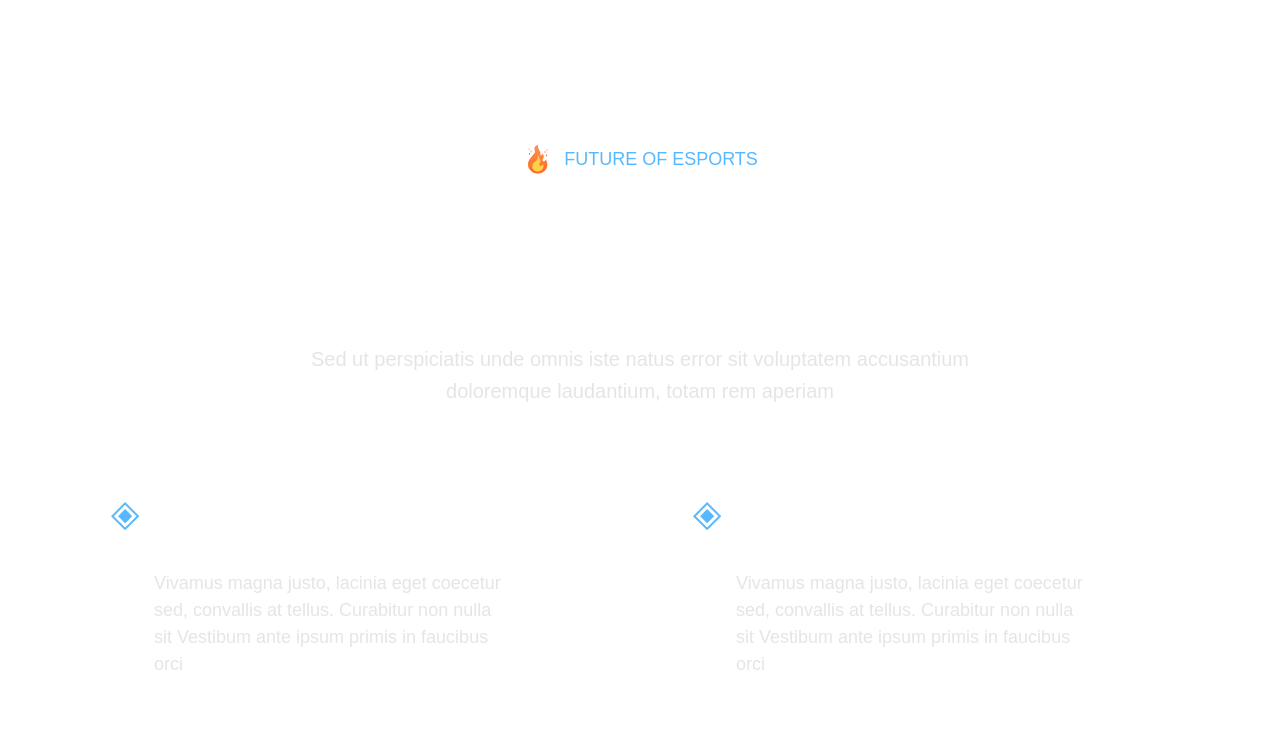
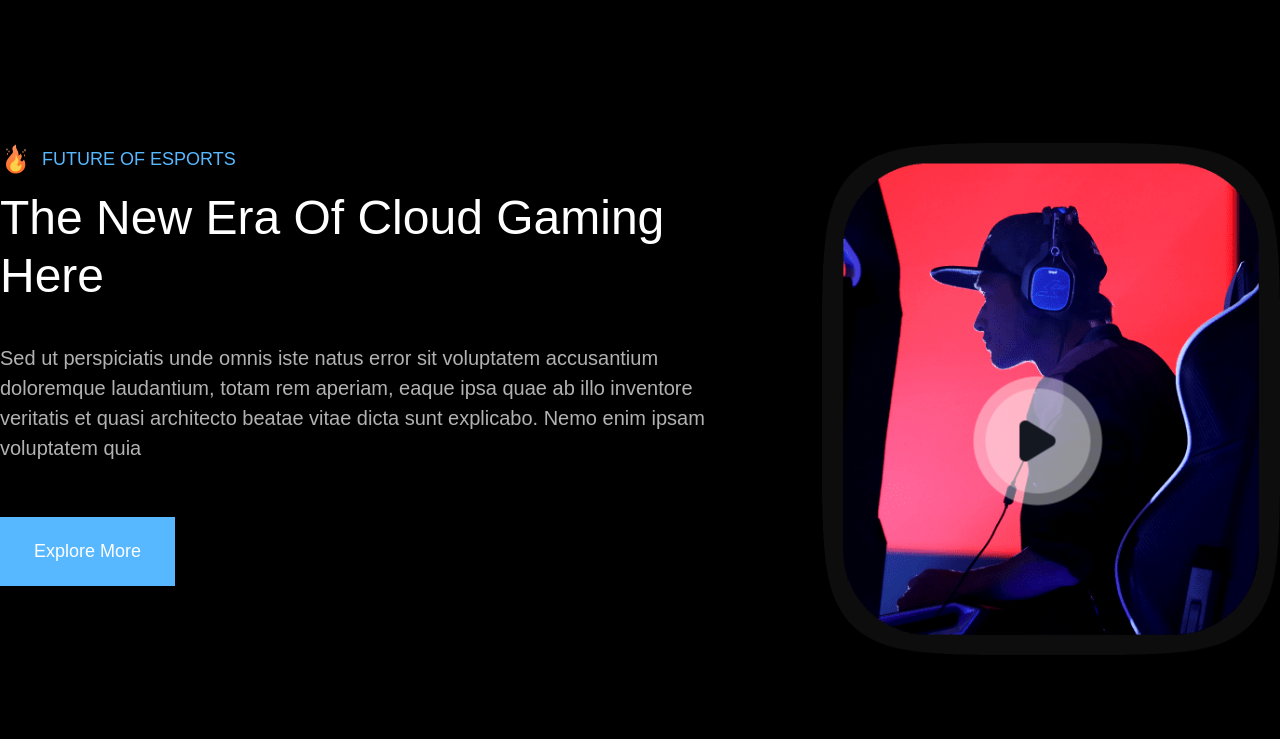
Before and after one commit to MSDipper/game, a website: page src/index.html in a window 1280 px wide. Shown: the top 739 px of the page. Drawn offline with nearby package versions, Linux system fonts and the light colour scheme; files that its build step writes are made by us from their sources; files whose address does not match are found by name.

Commit message:
add screen video

```diff
--- a/gulp/version.json
+++ b/gulp/version.json
@@ -1,3 +1,3 @@
 {
-    "main": "20231125214442"
+    "main": "20231126003018"
 }
--- /dev/null
+++ b/src/html/video.html
@@ -0,0 +1,61 @@
+<section class="video">
+    <div class="container">
+        <div class="video__inner">
+            <div class="video__content">
+                <a class="title__link" href="#">
+                    <svg xmlns="http://www.w3.org/2000/svg" width="32" height="32" viewBox="0 0 32 32" fill="none">
+                        <path
+                            d="M17.2468 7.25C18.0598 8.38815 18.4968 9.75188 18.4968 11.1506V12.5C18.9253 12.5 19.3414 12.3568 19.6791 12.0931C20.0168 11.8294 20.2567 11.4605 20.3606 11.0448L20.4968 10.5L20.8663 10.9434C21.4621 11.6583 21.7854 12.561 21.7789 13.4915C21.7725 14.4221 21.4367 15.3202 20.8311 16.0268C20.6041 16.2915 20.4855 16.6322 20.4988 16.9806C20.5122 17.3291 20.6565 17.6596 20.9031 17.9062C21.0407 18.0439 21.2059 18.151 21.3877 18.2205C21.5696 18.29 21.7641 18.3203 21.9584 18.3096C22.1528 18.2988 22.3427 18.2471 22.5158 18.158C22.6889 18.0688 22.8412 17.9441 22.9628 17.7921L23.9968 16.5L24.9968 19C25.4503 20.5115 25.486 22.1177 25.1002 23.6479C24.7144 25.1781 23.9215 26.5753 22.8056 27.6912L22.6795 27.8173C20.9619 29.535 18.6322 30.5 16.2031 30.5H15.1828C13.6011 30.5 12.0464 30.0904 10.67 29.3111C9.29359 28.5318 8.14247 27.4094 7.3287 26.0531C6.35428 24.4291 5.90726 22.5429 6.0492 20.6542C6.19114 18.7656 6.91505 16.9674 8.12127 15.5072L12.169 10.6073C12.5679 10.1244 12.8242 9.53994 12.9093 8.91945C12.9943 8.29897 12.9046 7.66707 12.6503 7.09475C12.3276 6.36877 12.2719 5.55208 12.4932 4.78904C12.7144 4.026 13.1983 3.36575 13.8593 2.925L15.9968 1.5V3.34944C15.9968 4.74812 16.4339 6.11185 17.2468 7.25Z"
+                            fill="url(#paint0_linear_1_95)" />
+                        <path
+                            d="M19.689 27.0882L19.6934 27.0838C20.4711 26.3001 21.026 25.3234 21.3009 24.2541C21.5758 23.1848 21.5608 22.0616 21.2575 21L19.8029 22.4546C19.6657 22.5919 19.5027 22.7008 19.3233 22.7751C19.144 22.8494 18.9517 22.8877 18.7576 22.8877C18.5635 22.8877 18.3712 22.8494 18.1919 22.7751C18.0125 22.7008 17.8495 22.5919 17.7123 22.4546C17.4514 22.1938 17.2974 21.8448 17.2807 21.4763C17.2639 21.1078 17.3855 20.7463 17.6217 20.4629C18.108 19.8794 18.4136 19.1667 18.5012 18.4122C18.5887 17.6577 18.4545 16.8941 18.1148 16.2147L15.7575 11.5L15.395 15.4875C15.3515 15.9657 15.2119 16.4303 14.9845 16.8532C14.7571 17.2762 14.4466 17.6488 14.0717 17.9489L12.0109 19.5976C11.4639 20.0352 11.0223 20.5902 10.7188 21.2216C10.4154 21.853 10.2578 22.5445 10.2578 23.2451V23.8125C10.2578 24.4973 10.4084 25.1736 10.6988 25.7938C10.9892 26.4139 11.4125 26.9626 11.9385 27.4009C12.7902 28.1106 13.8665 28.4943 14.975 28.4834L16.4199 28.4691C17.6488 28.4568 18.8234 27.9606 19.689 27.0882Z"
+                            fill="#FDD04A" />
+                        <path
+                            d="M7.5 12C7.36739 12 7.24021 11.9473 7.14645 11.8536C7.05268 11.7598 7 11.6326 7 11.5V10.5C7 10.3674 7.05268 10.2402 7.14645 10.1464C7.24021 10.0527 7.36739 10 7.5 10C7.63261 10 7.75979 10.0527 7.85355 10.1464C7.94732 10.2402 8 10.3674 8 10.5V11.5C8 11.6326 7.94732 11.7598 7.85355 11.8536C7.75979 11.9473 7.63261 12 7.5 12Z"
+                            fill="#FE691E" />
+                        <path
+                            d="M9 9.5C8.86739 9.5 8.74021 9.44732 8.64645 9.35355C8.55268 9.25979 8.5 9.13261 8.5 9V8C8.5 7.86739 8.55268 7.74021 8.64645 7.64645C8.74021 7.55268 8.86739 7.5 9 7.5C9.13261 7.5 9.25979 7.55268 9.35355 7.64645C9.44732 7.74021 9.5 7.86739 9.5 8V9C9.5 9.13261 9.44732 9.25979 9.35355 9.35355C9.25979 9.44732 9.13261 9.5 9 9.5Z"
+                            fill="#FF8D54" />
+                        <path
+                            d="M7 7.5C6.86739 7.5 6.74021 7.44732 6.64645 7.35355C6.55268 7.25979 6.5 7.13261 6.5 7V6C6.5 5.86739 6.55268 5.74021 6.64645 5.64645C6.74021 5.55268 6.86739 5.5 7 5.5C7.13261 5.5 7.25979 5.55268 7.35355 5.64645C7.44732 5.74021 7.5 5.86739 7.5 6V7C7.5 7.13261 7.44732 7.25979 7.35355 7.35355C7.25979 7.44732 7.13261 7.5 7 7.5Z"
+                            fill="#FFB895" />
+                        <path
+                            d="M24.5 13.5C24.3674 13.5 24.2402 13.4473 24.1464 13.3536C24.0527 13.2598 24 13.1326 24 13V12C24 11.8674 24.0527 11.7402 24.1464 11.6464C24.2402 11.5527 24.3674 11.5 24.5 11.5C24.6326 11.5 24.7598 11.5527 24.8536 11.6464C24.9473 11.7402 25 11.8674 25 12V13C25 13.1326 24.9473 13.2598 24.8536 13.3536C24.7598 13.4473 24.6326 13.5 24.5 13.5Z"
+                            fill="#FE691E" />
+                        <path
+                            d="M23 10C22.8674 10 22.7402 9.94732 22.6464 9.85355C22.5527 9.75979 22.5 9.63261 22.5 9.5V8.5C22.5 8.36739 22.5527 8.24021 22.6464 8.14645C22.7402 8.05268 22.8674 8 23 8C23.1326 8 23.2598 8.05268 23.3536 8.14645C23.4473 8.24021 23.5 8.36739 23.5 8.5V9.5C23.5 9.63261 23.4473 9.75979 23.3536 9.85355C23.2598 9.94732 23.1326 10 23 10Z"
+                            fill="#FF8D54" />
+                        <path
+                            d="M25 8.5C24.8674 8.5 24.7402 8.44732 24.6464 8.35355C24.5527 8.25979 24.5 8.13261 24.5 8V6.5C24.5 6.36739 24.5527 6.24021 24.6464 6.14645C24.7402 6.05268 24.8674 6 25 6C25.1326 6 25.2598 6.05268 25.3536 6.14645C25.4473 6.24021 25.5 6.36739 25.5 6.5V8C25.5 8.13261 25.4473 8.25979 25.3536 8.35355C25.2598 8.44732 25.1326 8.5 25 8.5Z"
+                            fill="#FFB895" />
+                        <defs>
+                            <linearGradient id="paint0_linear_1_95" x1="15.6944" y1="1.5" x2="15.6944" y2="30.5"
+                                gradientUnits="userSpaceOnUse">
+                                <stop stop-color="#FF9159" />
+                                <stop offset="0.6875" stop-color="#FF7631" />
+                                <stop offset="1" stop-color="#FF6A1F" />
+                            </linearGradient>
+                        </defs>
+                    </svg>
+                    FUTURE OF eSPORTS
+                </a>
+                <h2 class="video__title title">
+                    The new era of cloud gaming here
+                </h2>
+                <p class="video__text desc">
+                    Sed ut perspiciatis unde omnis iste natus error sit voluptatem accusantium doloremque laudantium,
+                    totam
+                    rem aperiam, eaque ipsa quae ab illo inventore veritatis et quasi architecto beatae vitae dicta sunt
+                    explicabo. Nemo enim ipsam voluptatem quia
+                </p>
+                <div>
+                    <a class="video__btn-bg button" href="#">Explore More</a>
+                </div>
+            </div>
+            <div>
+                <img class="video__watch" src="@img/video/video-bg.png" alt="video">
+                <img class="video__play" src="@img/video/play.png" alt="play">
+            </div>
+        </div>
+    </div>
+</section>
--- a/src/index.html
+++ b/src/index.html
@@ -7,7 +7,8 @@
     <main>
         <!-- @@include('html/header.html') -->
         <!-- @@include('html/sponsors.html') -->
-        @@include('html/posts.html')
+        <!-- @@include('html/posts.html') -->
+        @@include('html/video.html')
 
         @@include('html/footer.html')
     </main>
--- a/src/scss/block/_header.scss
+++ b/src/scss/block/_header.scss
@@ -114,14 +114,7 @@
     }
 
     &__btn-bg {
-        padding: 21px 34px;
-        background-color: var(--primary);
-        transition: all .3s ease-in;
 
-        &:active {
-            background-color: #2d9ae8;
-            transform: translate(0px, 3px);
-        }
     }
 
     &__btn-transparent {
@@ -159,7 +152,16 @@
 }
 
 
-.button {}
+.button {
+    padding: 21px 34px;
+    background-color: var(--primary);
+    transition: all .3s ease-in;
+
+    &:active {
+        background-color: #2d9ae8;
+        transform: translate(0px, 3px);
+    }
+}
 
 .title__link {
     display: flex;
--- a/src/scss/block/_sponsors.scss
+++ b/src/scss/block/_sponsors.scss
@@ -31,7 +31,7 @@
 
         img:hover {
             border-radius: 10px;
-            background-color: #ffffff64;
+            background-color: var(--shadow);
         }
     }
 }
--- /dev/null
+++ b/src/scss/block/_video.scss
@@ -0,0 +1,60 @@
+.video {
+    padding: 128px 0;
+    background-color: var(--black);
+
+    &__inner {
+        display: flex;
+        column-gap: 95px;
+    }
+
+    &__content {
+        display: flex;
+        flex-direction: column;
+    }
+
+    &__title {
+        max-width: 684px;
+        padding-bottom: 38px;
+    }
+
+    &__btn-bg {
+        display: inline-block;
+    }
+
+    &__text {
+        max-width: 781px;
+        padding-bottom: 54px;
+    }
+
+    &__watch {
+        position: relative;
+        cursor: pointer;
+        transition: filter .3s ease-in-out;
+        filter: contrast(110%);
+
+
+        &:hover {
+            filter: contrast(132%);
+        }
+    }
+
+    &__play {
+        position: absolute;
+        top: 39%;
+        left: 71%;
+        transform: translate(50%, 50%);
+        cursor: pointer;
+        transition: transform .3s ease-in-out;
+
+        &:hover {
+            transform: scale(1.1)  translate(50%, 50%);
+        }
+    }
+}
+
+.desc {
+    color: var(--blockText);
+    font-size: 20px;
+    font-weight: 400;
+    line-height: 30px;
+}
--- a/src/scss/reset/_default.scss
+++ b/src/scss/reset/_default.scss
@@ -9,13 +9,13 @@
     --desc: #555;
     --blockBg: rgba(255, 255, 255, 0.15);
     --blockText: rgba(223, 223, 223, 0.80);
+    --shadow: #ffffff64;
 }
 
 body {
     font-family: 'Orbitron', sans-serif;
     font-size: 18px;
     font-weight: 400;
-    line-height: 30px;
     color: var(--light);
 }
 
--- a/src/scss/style.scss
+++ b/src/scss/style.scss
@@ -1,11 +1,12 @@
 //* Default
 @import './fonts';
-@import './reset/default.scss';
+@import './reset/default';
 @import './reset/reset';
 
 //? Blocks
 @import './block/header';
 @import './block/sponsors';
 @import './block/posts';
+@import './block/video';
 
 @import './block/footer';
```
Also changed, not shown: dist/css/style.min.css, dist/img/stack/sprite.stack.html, dist/index.html.
